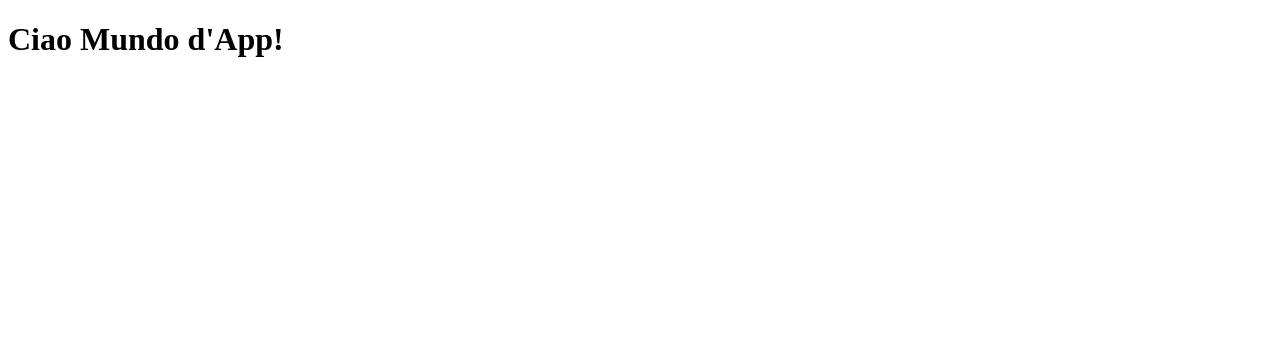
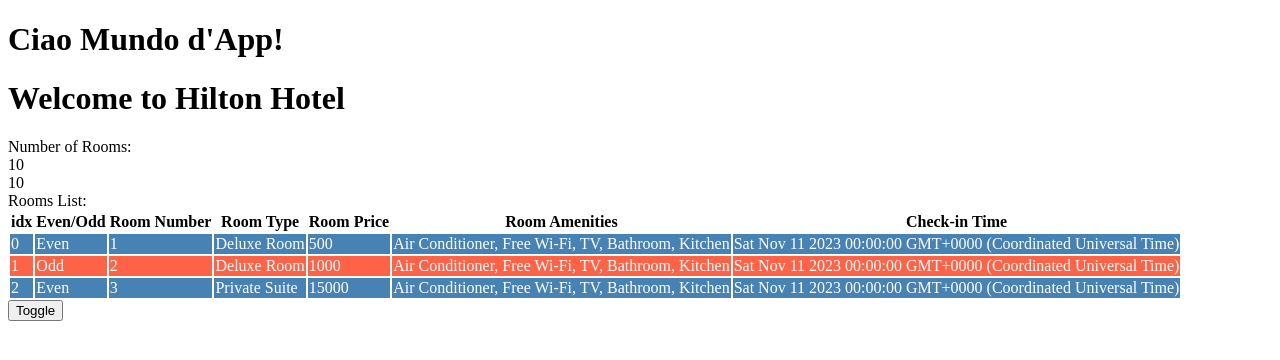
Before and after one commit to MarkRasavong/angular-hotel-inv, an Angular app: page / in a window 1280 px wide. Shown: the top 360 px of the page. Built offline with nearby package versions, Linux system fonts and the light colour scheme.

Commit message:
refactor: ngClass

```diff
--- a/src/app/app.component.html
+++ b/src/app/app.component.html
@@ -1,5 +1,6 @@
 <h1>Ciao Mundo d'App!</h1>
 
+<hinv-rooms></hinv-rooms>
 <!-- <div [ngSwitch]="role">
   <div *ngSwitchCase="'User'">
     Welcome User!
--- a/src/app/rooms/rooms.component.html
+++ b/src/app/rooms/rooms.component.html
@@ -21,7 +21,8 @@
       <th>Room Amenities</th>
       <th>Check-in Time</th>
     </tr>
-    <tr *ngFor="let room of roomList; let e = even; let o = odd let i = index"> <!-- loops each object -->
+    <tr [ngClass]="e ? 'even' : 'odd'" *ngFor="let room of roomList; let e = even; let o = odd let i = index">
+      <!-- loops each object -->
       <td>{{ i }}</td>
       <td>{{e ? "Even" : "Odd"}}</td>
       <td>{{ room.roomNumber }}</td>
--- a/src/app/rooms/rooms.component.scss
+++ b/src/app/rooms/rooms.component.scss
@@ -0,0 +1,9 @@
+.even {
+  background-color: steelblue;
+  color: white;
+}
+
+.odd {
+  background-color: tomato;
+  color: white;
+}
```
